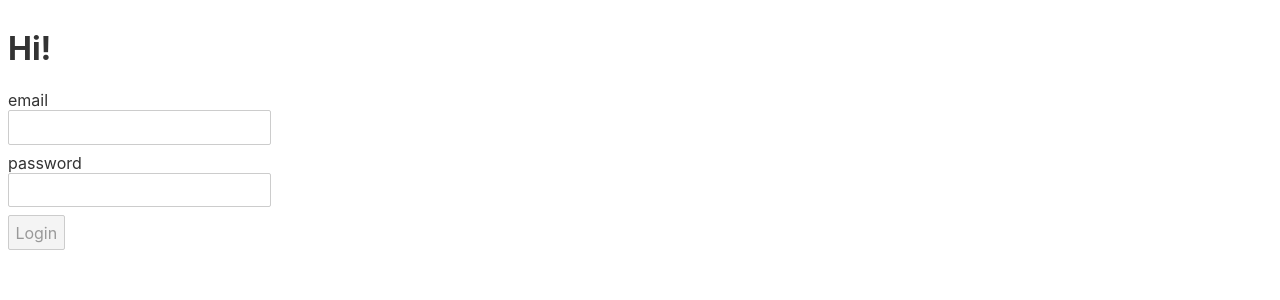
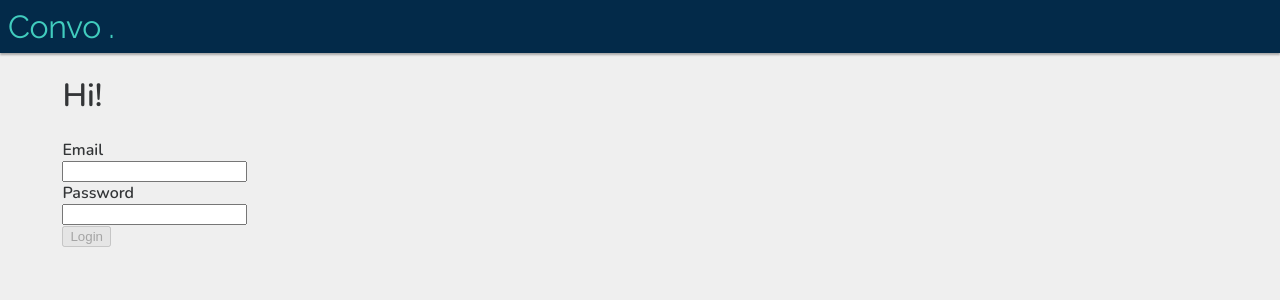
Before and after one commit to middisp/convo-fe, a Svelte app: page / in a window 1280 px wide. Shown: the top 300 px of the page. Built offline with nearby package versions, Linux system fonts and the light colour scheme.

Commit message:
header area

```diff
--- a/public/global.css
+++ b/public/global.css
@@ -1,3 +1,13 @@
+@import url('https://fonts.googleapis.com/css?family=Nunito:600|Raleway&display=swap');
+
+:root{
+	--primary: #032a49;
+	--secondary: #41ccbe;
+	--bodyColor: #333537;
+}
+
+*, *:before, *:after {box-sizing: border-box}
+
 html, body {
 	position: relative;
 	width: 100%;
@@ -5,62 +15,14 @@ html, body {
 }
 
 body {
-	color: #333;
-	margin: 0;
-	padding: 8px;
-	box-sizing: border-box;
-	font-family: -apple-system, BlinkMacSystemFont, "Segoe UI", Roboto, Oxygen-Sans, Ubuntu, Cantarell, "Helvetica Neue", sans-serif;
+	font-family: 'Nunito', sans-serif;
+  padding: 0 0 2em;
+  margin: 0;
+  color: var(--bodyColor);
+  background-color: #efefef;
 }
 
-a {
-	color: rgb(0,100,200);
-	text-decoration: none;
+main {
+  max-width: 95%;
+  margin: 0 auto;
 }
-
-a:hover {
-	text-decoration: underline;
-}
-
-a:visited {
-	color: rgb(0,80,160);
-}
-
-label {
-	display: block;
-}
-
-input, button, select, textarea {
-	font-family: inherit;
-	font-size: inherit;
-	padding: 0.4em;
-	margin: 0 0 0.5em 0;
-	box-sizing: border-box;
-	border: 1px solid #ccc;
-	border-radius: 2px;
-}
-
-input:disabled {
-	color: #ccc;
-}
-
-input[type="range"] {
-	height: 0;
-}
-
-button {
-	color: #333;
-	background-color: #f4f4f4;
-	outline: none;
-}
-
-button:disabled {
-	color: #999;
-}
-
-button:not(:disabled):active {
-	background-color: #ddd;
-}
-
-button:focus {
-	border-color: #666;
-}
--- a/src/App.svelte
+++ b/src/App.svelte
@@ -3,6 +3,7 @@
   import router from "./router.js";
 
   import { curRoute, user, isLoggedIn, token } from "./store.js";
+  import Header from "./components/Header.svelte";
   import Navigation from "./components/Navigation.svelte";
 
   onMount(() => {
@@ -38,9 +39,10 @@
   <title>Convo - {router[$curRoute].title}</title>
 </svelte:head>
 
+<Header showNav={$isLoggedIn} />
+{#if $isLoggedIn}
+  <Navigation />
+{/if}
 <main id="pageContent">
-  {#if $isLoggedIn}
-    <Navigation />
-  {/if}
   <svelte:component this={router[$curRoute].view} />
 </main>
--- a/src/Login.svelte
+++ b/src/Login.svelte
@@ -51,13 +51,13 @@
     <Input
       type="text"
       name="email"
-      labelText="email"
+      labelText="Email"
       bind:value={email}
       required="required" />
     <Input
       type="password"
       name="password"
-      labelText="password"
+      labelText="Password"
       bind:value={password}
       required="required" />
     <Button
--- /dev/null
+++ b/src/components/Header.svelte
@@ -0,0 +1,39 @@
+<script>
+  export let showNav = false;
+</script>
+
+<style>
+  header {
+    display: flex;
+    width: 100%;
+    background-color: var(--primary);
+    color: var(--secondary);
+    padding: 0.5em 0.5em;
+    box-shadow: 0 2px 2px rgba(0, 0, 0, 0.3);
+  }
+
+  h1 {
+    margin: 0;
+    order: 2;
+    font-weight: normal;
+    letter-spacing: -0.4px;
+    font-family: "Raleway", sans-serif;
+  }
+
+  button {
+    border: 0;
+    background-color: transparent;
+    color: inherit;
+    order: 1;
+  }
+</style>
+
+<header>
+  <h1>
+    Convo
+    <span class="dotAnim">.</span>
+  </h1>
+  {#if showNav}
+    <button>Menu</button>
+  {/if}
+</header>
```
Also changed, not shown: public/build/bundle.css, public/build/bundle.js, 2 other files (tests, documents, lock files or other folders).
